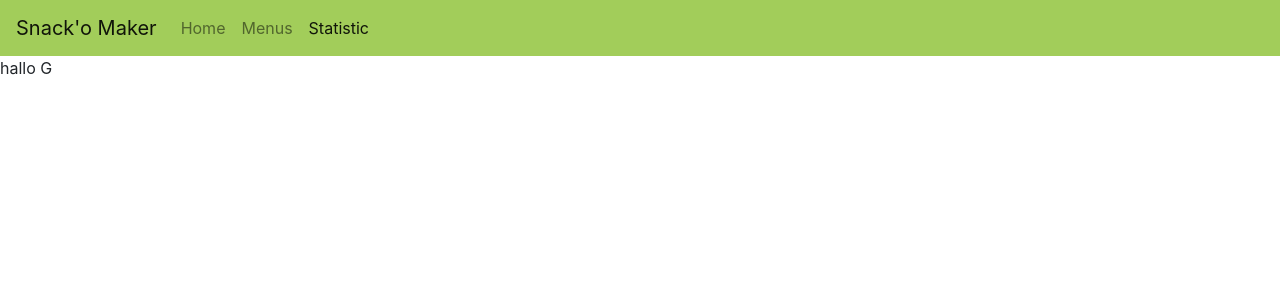
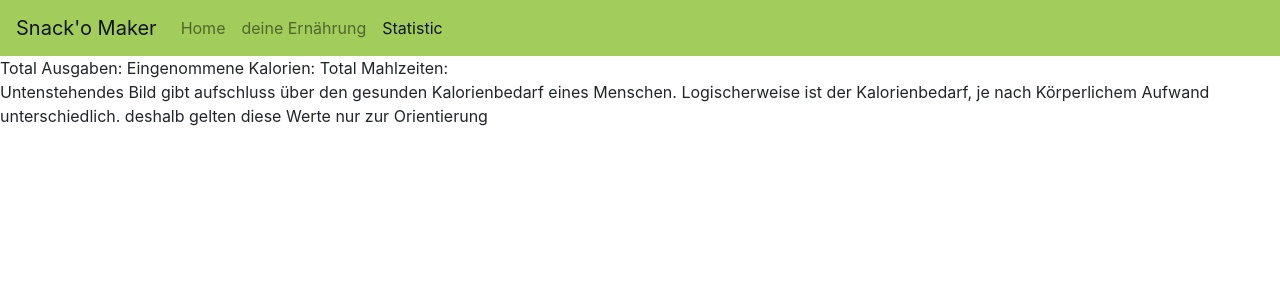
Before and after one commit to GianniMancinelli/Snackomaker, a Flask app: page /statistic in a window 1280 px wide. Shown: the top 300 px of the page. Run offline with Flask 2, Linux system fonts and the light colour scheme.

Commit message:
Bild eingefügt und kurze erklärung. In Statistics sollen alle Ausgaben, eingenommenen Kalorien sowie Mahlzeiten angezeigt werden.

```diff
--- a/templates/statistik.html
+++ b/templates/statistik.html
@@ -30,7 +30,7 @@
               <a class="nav-link" href="/">Home</a>
             </li>
             <li class="nav-item">
-              <a class="nav-link" href="menu">Menus</a>
+              <a class="nav-link" href="menu">deine Ernährung</a>
             </li>
              <li class="nav-item">
               <a class="nav-link active" href="statistic">Statistic</a>
@@ -41,7 +41,13 @@
         </div>
       </nav>
 
-        <a>hallo G</a>
+    <a>Total Ausgaben:</a>
+    <a>Eingenommene Kalorien:</a>
+    <a>Total Mahlzeiten:</a>
+
+    <p>Untenstehendes Bild gibt aufschluss über den gesunden Kalorienbedarf eines Menschen. Logischerweise ist der Kalorienbedarf, je nach Körperlichem Aufwand unterschiedlich.
+    deshalb gelten diese Werte nur zur Orientierung</p>
+
 
 </head>
 <body>
```
